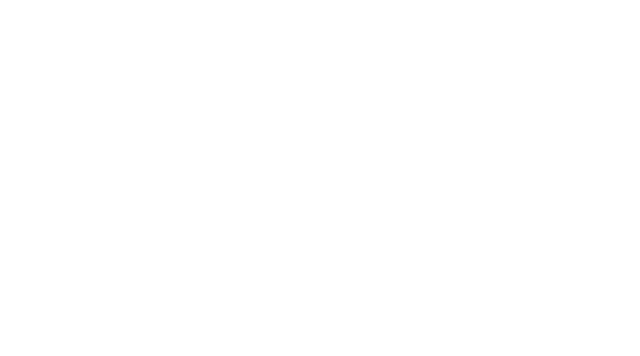
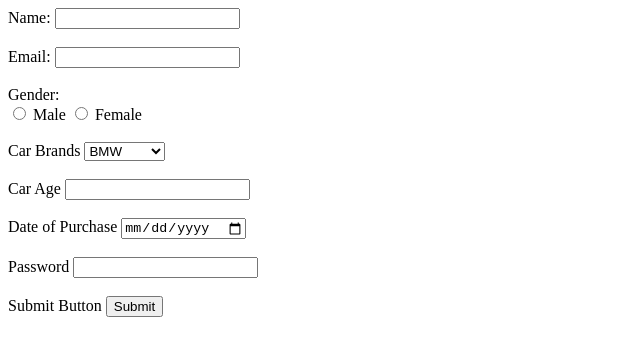
Before and after one commit to acciojob/car-insurance-form-azam223, a website: page main.html in a window 1280 px wide. Shown: the whole page, without its empty margins (0-640 px from the left). Drawn offline with Linux system fonts and the light colour scheme.

Commit message:
created a submission

```diff
--- a/main.html
+++ b/main.html
@@ -4,9 +4,47 @@
 
 <head>
 	<link rel="stylesheet" href="styles.css">
+	<title>Car Insurance Registration Form</title>
 </head>
 
 <body>
+	<form method="post" action="process_registration.php">
+		<label for="name">Name:</label>
+		<input type="text" id="name" required="Yes"><br><br>
+
+
+		<label for="email">Email:</label>
+		<input type="Email" id="email" required="Yes"><br><br>
+
+
+		<label>Gender:</label><br>
+		<input type="radio" id="male" name="gender" value="male" required>
+        <label for="male">Male</label>
+        <input type="radio" id="female" name="gender" value="female" required>
+        <label for="female">Female</label><br><br>
+
+
+		<label id="cars">Car Brands</label>
+		<select id="cars" name="cars">
+			<option value="BMW">BMW</option>
+			<option value="Audi">Audi</option>
+			<option value="Mercedez">Mercedez</option>
+		</select><br><br>
+
+
+		<label for="carage">Car Age</label>
+		<input type="number" id="carage" required="Yes"><br><br>
+
+		<label for="dop">Date of Purchase</label>
+		<input type="date" id="dop" required="Yes"><br><br>
+
+		<label for="password">Password</label>
+		<input type="password" id="password" required="Yes"><br><br>
+
+
+		<label>Submit Button</label>
+		<input type="submit">
+	</form>
 	<!-- the entire body must be written by student -->
     <script type="text/javascript" src="./script.js">
 </script>
```
